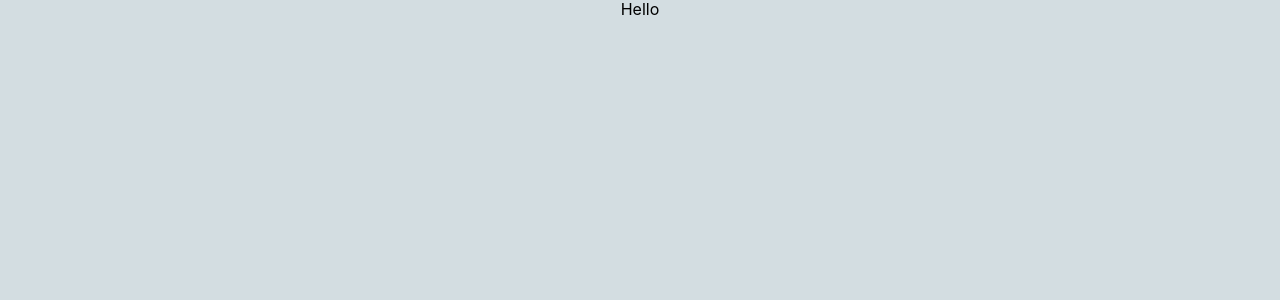
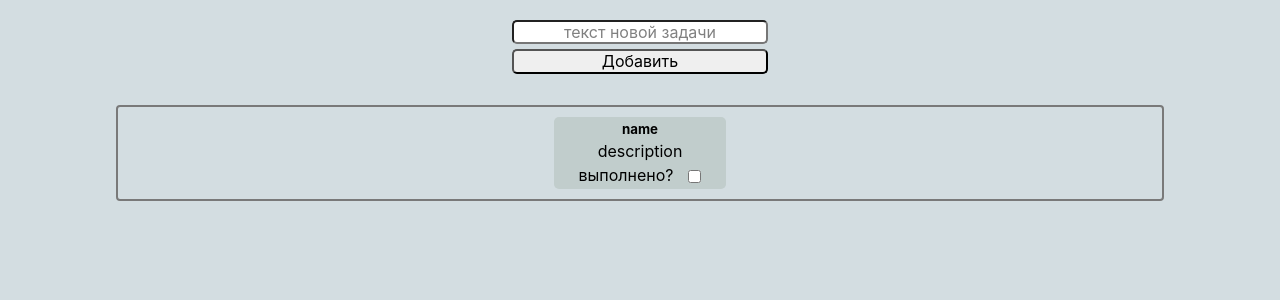
Before and after one commit to igor-sergeevich-po/todo-mobx-ts, a React (Create React App) app: page / in a window 1280 px wide. Shown: the top 300 px of the page. Built offline with nearby package versions, Linux system fonts and the light colour scheme.

Commit message:
add base layout base components

```diff
--- a/src/App.tsx
+++ b/src/App.tsx
@@ -1,10 +1,12 @@
-
+import NewTodo from './components/NewTodo/NewTodo';
+import TodoList from './components/TodoList/TodoList';
 import './App.css';
 
 function App() {
 	return (
 		<div className="App">
-			Hello
+			<NewTodo />
+			<TodoList />
 		</div>
 	);
 }
--- a/src/_variables.css
+++ b/src/_variables.css
@@ -3,4 +3,7 @@
 	--base-bg-color: #D3DDE1;
 	--todo-bg-color: #56725526;
 	--border: #797979;
+	--add-btn-hover-bg: #E9E9E9;
+	--add-btn-active-bg: #73A18F;
+	--add-btn-active-text: white;
 }
--- /dev/null
+++ b/src/components/NewTodo/NewTodo.tsx
@@ -0,0 +1,12 @@
+import './style.css';
+
+const NewTodo = () => {
+	return (
+		<form action='#' className='newTodo'>
+			<input type="text" placeholder='текст новой задачи' />
+			<input type='submit' value='Добавить' />
+		</form>
+	);
+};
+
+export default NewTodo;
--- /dev/null
+++ b/src/components/NewTodo/style.css
@@ -0,0 +1,44 @@
+@import url("../../_variables.css");
+
+.newTodo {
+	display: flex;
+	flex-direction: column;
+
+	width: 20vw;
+	height: 70px;
+	margin: auto;
+	margin-top: 10px;
+	padding: 10px;
+	gap: 5px;
+}
+
+.newTodo:last-child {
+	max-width: 100px;
+	margin-right: auto;
+	margin-left: auto;
+}
+
+input {
+	transition: .3s;
+
+	border-radius: 5px;
+}
+
+input::placeholder {
+	text-align: center;
+
+	color: var(--base-gray);
+}
+
+.newTodo input:last-child:hover {
+	cursor: pointer;
+
+	background: var(--input-bg);
+}
+
+.newTodo input:last-child:active {
+	cursor: pointer;
+
+	color: var(--add-btn-active-text);
+	background: var(--add-btn-active-bg);
+}
--- /dev/null
+++ b/src/components/Todo/Todo.tsx
@@ -0,0 +1,17 @@
+import './style.css';
+
+const Todo = () => {
+	return (
+		<div className='todo'>
+			<h5>name</h5>
+			<span>description</span>
+			<label>
+				выполнено?
+				<input type='checkbox' />
+			</label>
+		</div>
+
+	);
+};
+
+export default Todo;
--- /dev/null
+++ b/src/components/Todo/style.css
@@ -0,0 +1,45 @@
+@import url("../../_variables");
+
+.todo {
+	position: relative;
+
+	display: flex;
+	flex-direction: column;
+	justify-content: center;
+
+	max-width: 300px;
+	height: auto;
+
+	margin-right: auto;
+	margin-left: auto;
+	padding: 5px 25px;
+
+	transition: .2s;
+
+	border-radius: 5px;
+
+	background: var(--todo-bg-color);
+}
+
+.todo h5 {
+	margin-top: 0;
+	margin-bottom: 5px;
+}
+
+.todo label,
+input {
+	margin-top: 5px;
+
+	cursor: pointer;
+}
+
+.todo input {
+	position: relative;
+	top: 2px;
+
+	margin-left: 15px;
+}
+
+.todo:hover {
+	box-shadow: 2px 2px 3px gray;
+}
--- /dev/null
+++ b/src/components/TodoList/TodoList.tsx
@@ -0,0 +1,12 @@
+import Todo from '../Todo/Todo';
+import './style.css';
+
+const TodoList = () => {
+	return (
+		<div className='todo-list'>
+			<Todo />
+		</div>
+	);
+};
+
+export default TodoList;
--- /dev/null
+++ b/src/components/TodoList/style.css
@@ -0,0 +1,16 @@
+@import url("../../_variables.css");
+
+.todo-list {
+	display: flex;
+	flex-wrap: wrap;
+
+	width: 80vw;
+	margin: auto;
+	margin-top: 5px;
+	margin-bottom: 5px;
+	padding: 10px;
+
+	border: 2px solid var(--border);
+	border-radius: 4px;
+	gap: 15px;
+}
```
